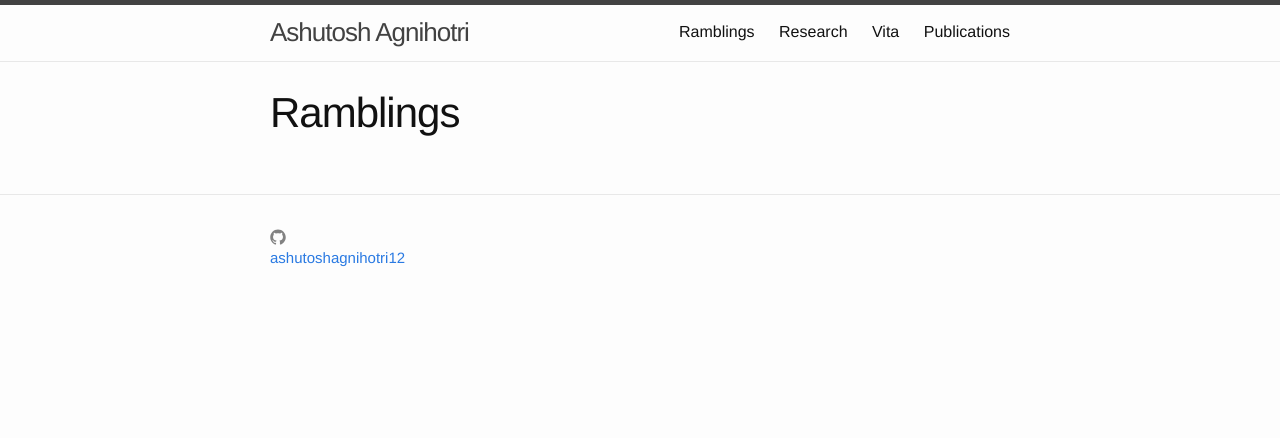
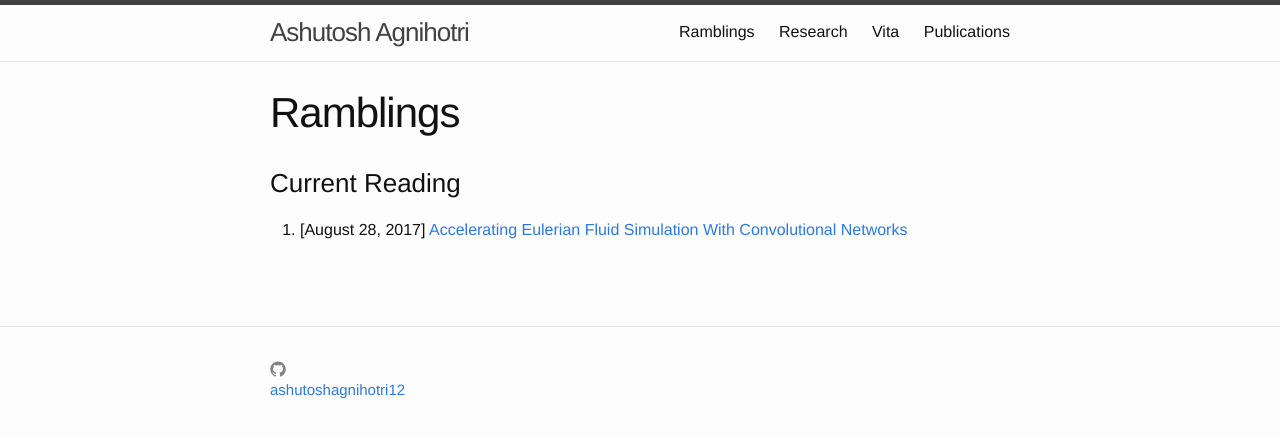
Before and after one commit to ashutoshagnihotri12/ashutoshagnihotri12.github.io, a Jekyll site: the page built from Ramblings.md, in a window 1280 px wide. Shown: the top 438 px of the page. Built offline with Jekyll 4.4.1, drawn with Linux system fonts in a browser that asks for light colours; part of the change alters nothing that is shown.

Commit message:
Current Reading section

```diff
--- a/Ramblings.md
+++ b/Ramblings.md
@@ -3,3 +3,23 @@ layout: page
 title: Ramblings
 permalink: /Ramblings/
 ---
+<!-- # Upmath: Math Online Editor
+### _Create web articles and&nbsp;blog posts with&nbsp;equations and&nbsp;diagrams_
+
+Upmath extremely simplifies this task by using Markdown and LaTeX. It converts the Markdown syntax extended with LaTeX equations support into HTML code you can publish anywhere on the web.
+
+## LaTeX
+
+The editor converts LaTeX equations in double-dollars `$$`: $$ax^2+bx+c=0$$. All equations are rendered as block equations. If you need inline ones, you can add the prefix `\inline`: $$\inline p={1\over q}$$. But it is a good practice to place big equations on separate lines:
+
+$$x_{1,2} = {-b\pm\sqrt{b^2 - 4ac} \over 2a}.$$
+
+In this case the LaTeX syntax will be highlighted in the source code. You can even add equation numbers (unfortunately there is no automatic numbering and refs support):
+
+$$|\vec{A}|=\sqrt{A_x^2 + A_y^2 + A_z^2}.$$(1)
+
+It is possible to write Cyrillic symbols in `\text` command: $$Q_\text{плавления}>0$$. -->
+<h3>Current Reading</h3>
+<ol reversed>
+<li>[August 28, 2017] <a href="https://arxiv.org/abs/1607.03597">Accelerating Eulerian Fluid Simulation With Convolutional Networks</a></li><br>
+</ol>
```
Also changed, not shown: 2 other files.
